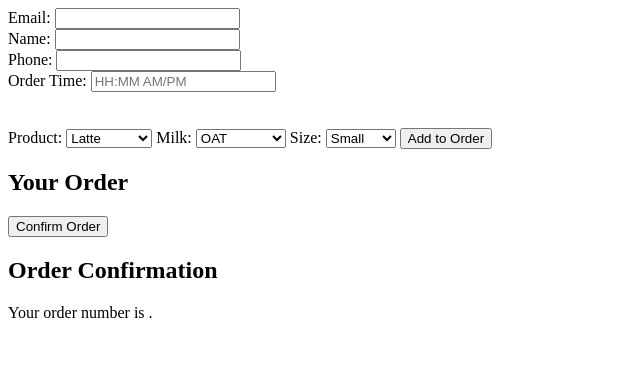
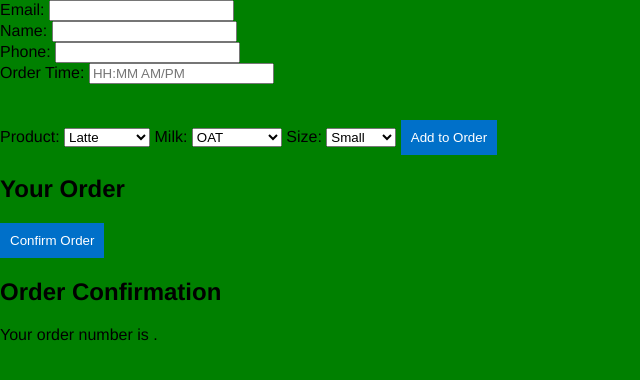
Before and after one commit to RossElmes/coffeeshopapp, a website: page public/simplespa.html in a window 1280 px wide. Shown: the whole page, without its empty margins (0-640 px from the left). Drawn offline with Linux system fonts and the light colour scheme.

Commit message:
Add style sheet

```diff
--- a/public/simplespa.html
+++ b/public/simplespa.html
@@ -4,9 +4,7 @@
   <meta charset="UTF-8">
   <meta name="viewport" content="width=device-width, initial-scale=1.0">
   <title>Coffee Shop Order App</title>
-  <style>
-    /* Add any additional CSS styles here */
-  </style>
+  <link rel="stylesheet" href="styles.css">
 </head>
 <body>
 
--- a/public/styles.css
+++ b/public/styles.css
@@ -2,6 +2,7 @@ body {
     font-family: 'Helvetica Neue', sans-serif;
     margin: 0;
     padding: 0;
+    background-color: green;
 }
 
 .page {
```
